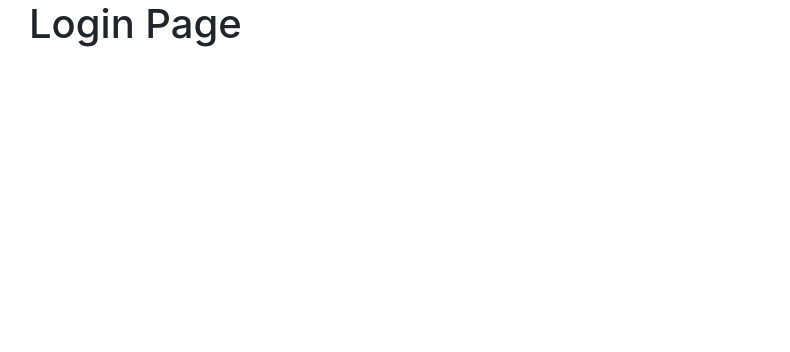
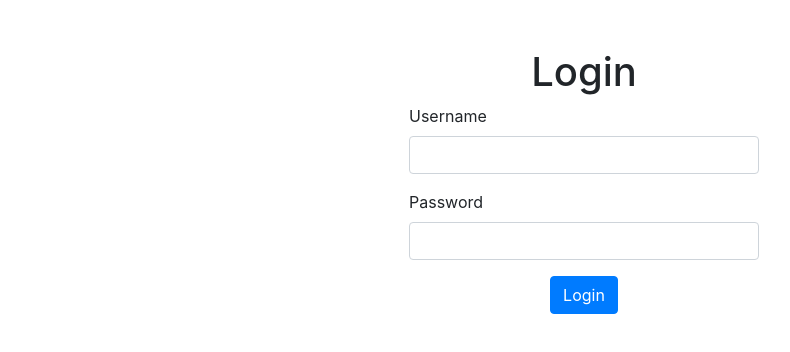
Before and after one commit to sourabhamancha/chat-app, a React (Create React App) app: page /login in a window 1280 px wide. Shown: the top 352 px of the page, without its empty margins (56-846 px from the left). Built offline with nearby package versions, Linux system fonts and the light colour scheme.

Commit message:
setting up login page

```diff
--- a/src/pages/Login.js
+++ b/src/pages/Login.js
@@ -1,9 +1,91 @@
-import React from "react";
+import React, { useState } from "react";
 
-function Login() {
+// bootstrap
+import { Row, Col, Form, Button } from "react-bootstrap";
+
+// graphql
+import { gql, useMutation } from "@apollo/client";
+
+const LOGIN_USER = gql`
+  mutation login($username: String!, $password: String!) {
+    login(input: { username: $username, password: $password }) {
+      username
+      email
+      token
+    }
+  }
+`;
+
+function Login(props) {
+  const [variables, setVariables] = useState({
+    username: "",
+    password: "",
+  });
+
+  const [errors, setErrors] = useState({});
+
+  const [login, { loading }] = useMutation(LOGIN_USER, {
+    update(_, __) {
+      props.history.push("/");
+    },
+    onError(err) {
+      setErrors(err.graphQLErrors[0].extensions.errors);
+    },
+  });
+
+  const handleChange = (e) => {
+    setVariables({
+      ...variables,
+      [e.target.name]: e.target.value,
+    });
+  };
+  const handleSubmit = (e) => {
+    e.preventDefault();
+    login({ variables });
+    setVariables({
+      username: "",
+      password: "",
+    });
+  };
+
   return (
     <div>
-      <h1>Login Page</h1>
+      <Row className="py-5 justify-content-center">
+        <Col sm={8} md={6} lg={4}>
+          <h1 className="text-center">Login</h1>
+          <Form onSubmit={handleSubmit}>
+            <Form.Group>
+              <Form.Label className={errors.username && "text-danger"}>
+                {errors.username ?? "Username"}
+              </Form.Label>
+              <Form.Control
+                name="username"
+                type="text"
+                value={variables.username}
+                onChange={handleChange}
+                className={errors.username && "is-invalid"}
+              />
+            </Form.Group>
+            <Form.Group>
+              <Form.Label className={errors.password && "text-danger"}>
+                {errors.password ?? "Password"}
+              </Form.Label>
+              <Form.Control
+                type="password"
+                name="password"
+                value={variables.password}
+                onChange={handleChange}
+                className={errors.password && "is-invalid"}
+              />
+            </Form.Group>
+            <div className="text-center">
+              <Button variant="primary" type="submit" disabled={loading}>
+                {loading ? "Loading" : "Login"}
+              </Button>
+            </div>
+          </Form>
+        </Col>
+      </Row>
     </div>
   );
 }
```
